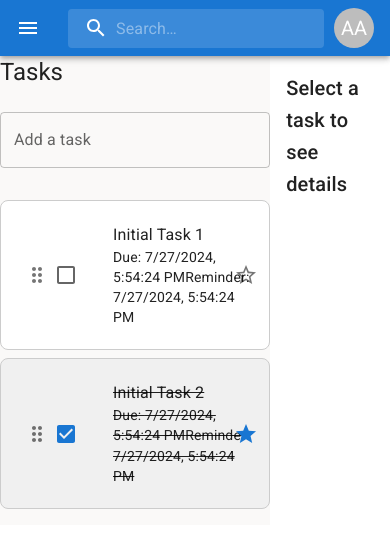
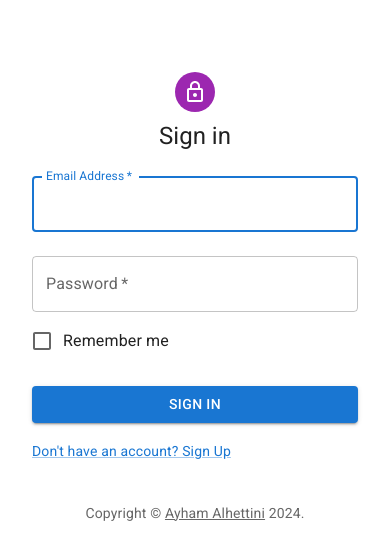
Before and after one commit to Ayham-Alhittini/Task-Management, a React (Vite) app in the folder client/: page / in a window 390 px wide. Shown: the top 560 px of the page. Built offline with nearby package versions, Linux system fonts and the light colour scheme.

Commit message:
Make design responsive and have basic auth design

```diff
--- a/client/src/App.jsx
+++ b/client/src/App.jsx
@@ -1,13 +1,15 @@
 import Sidebar from "./components/Sidebar";
 import Tasks from "./components/Tasks";
-import TaskInfo from "./components/TaskInfo";
-import { Box, createTheme, Stack, ThemeProvider } from "@mui/material";
+import { Box, createTheme, Stack, ThemeProvider, useMediaQuery, Drawer } from "@mui/material";
 import Navbar from "./components/Navbar";
 import { useState, useEffect } from "react";
+import { LocalizationProvider } from '@mui/x-date-pickers';
+import { AdapterDayjs } from '@mui/x-date-pickers/AdapterDayjs';
+import SignIn from './components/SignIn'
 
 function App() {
   const [mode, setMode] = useState("light");
-  const [selectedTask, setSelectedTask] = useState(null);
+  const [showSideBar, setShowSideBar] = useState(true);
 
   const darkTheme = createTheme({
     palette: {
@@ -15,21 +17,48 @@ function App() {
     },
   });
 
+  const isMobile = useMediaQuery(darkTheme.breakpoints.down('sm'));
+  const navbarHeight = 56; // Example height, adjust as needed
+
   useEffect(() => {
     document.documentElement.style.minHeight = '100%';
+    setShowSideBar(!isMobile);
   }, []);
 
   return (
-    <ThemeProvider theme={darkTheme}>
-      <Box sx={{ minHeight: '100vh' }} bgcolor={"background.default"} color={"text.primary"}>
-        <Navbar setMode={setMode} mode={mode}/>
-        <Stack direction="row" justifyContent="space-between">
-          <Sidebar/>
-          <Tasks setSelectedTask={setSelectedTask} />
-          <TaskInfo task={selectedTask} setTask={setSelectedTask} />
-        </Stack>
-      </Box>
-    </ThemeProvider>
+    <LocalizationProvider dateAdapter={AdapterDayjs}>
+      <ThemeProvider theme={darkTheme}>
+
+        <SignIn />
+        {/* <Box sx={{ minHeight: '100vh' }} bgcolor={"background.default"} color={"text.primary"}>
+          <Navbar setMode={setMode} mode={mode} menuClick={() => setShowSideBar(!showSideBar)} />
+          <Stack direction="row" justifyContent="space-between">
+            {isMobile ? (
+              <Drawer
+                anchor="left"
+                open={showSideBar}
+                onClose={() => setShowSideBar(false)}
+                ModalProps={{
+                  keepMounted: true, // Better open performance on mobile.
+                }}
+                sx={{
+                  "& .MuiDrawer-paper": {
+                    marginTop: `${navbarHeight}px`,
+                    width: "250px",
+                  },
+                }}
+              >
+                <Sidebar showSideBar={showSideBar} />
+              </Drawer>
+            ) : (
+              <Sidebar showSideBar={showSideBar} />
+            )}
+            <Tasks />
+          </Stack>
+        </Box> */}
+
+      </ThemeProvider>
+    </LocalizationProvider>
   );
 }
 
--- a/client/src/components/Navbar.jsx
+++ b/client/src/components/Navbar.jsx
@@ -62,7 +62,7 @@ const StyledInputBase = styled(InputBase)(({ theme }) => ({
   },
 }));
 
-const Navbar = ({ mode, setMode }) => {
+const Navbar = ({ mode, setMode, menuClick }) => {
   const [anchorEl, setAnchorEl] = useState(null);
 
   const handleMenuOpen = (event) => {
@@ -83,6 +83,7 @@ const Navbar = ({ mode, setMode }) => {
               color="inherit"
               aria-label="open drawer"
               sx={{ mr: 2 }}
+              onClick={menuClick}
             >
               <MenuIcon />
           </IconButton>
@@ -112,11 +113,11 @@ const Navbar = ({ mode, setMode }) => {
           vertical: 'top',
           horizontal: 'right',
         }}
-        sx={{ mt: '45px' }} // Adjust the value as needed
+        sx={{ mt: '45px', justifyContent: 'center' }} // Adjust the value as needed
         open={Boolean(anchorEl)}
         onClose={handleMenuClose}
       >
-        <MenuItem onClick={handleMenuClose}>Profile</MenuItem>
+        <MenuItem onClick={handleMenuClose} sx={{ cursor: 'default' }}>Ayham Alhettini</MenuItem>
         <MenuItem>
           <ModeNight sx={{ mr: 2 }} />
           Dark Mode
--- a/client/src/components/Sidebar.jsx
+++ b/client/src/components/Sidebar.jsx
@@ -1,12 +1,3 @@
-import {
-  FormatListBulleted as FormatListBulletedIcon,
-  DateRangeOutlined,
-  GradeOutlined,
-  HomeOutlined,
-  LightModeOutlined,
-  PersonOutlineOutlined,
-  Add
-} from "@mui/icons-material";
 import {
   Box,
   Divider,
@@ -20,8 +11,17 @@ import {
   Typography,
   useTheme
 } from "@mui/material";
+import {
+  FormatListBulleted as FormatListBulletedIcon,
+  DateRangeOutlined,
+  GradeOutlined,
+  HomeOutlined,
+  LightModeOutlined,
+  PersonOutlineOutlined,
+  Add
+} from "@mui/icons-material";
 
-const Sidebar = ({ mode, setMode }) => {
+const Sidebar = ({ showSideBar }) => {
   const theme = useTheme();
   const items = [
     { text: 'My Day', icon: <LightModeOutlined />, href: '#home' },
@@ -37,7 +37,16 @@ const Sidebar = ({ mode, setMode }) => {
   ];
 
   return (
-    <Box flex={1} sx={{ display: { xs: "none", sm: "block" }, height: 'calc(100vh - 64px)', borderRight: `1px solid ${theme.palette.divider}`, boxShadow: '1px 0px 2px rgba(0, 0, 0, 0.1)', bgcolor: theme.palette.background.paper }}>
+    <Box
+      sx={{
+        display: showSideBar ? 'block' : 'none',
+        width: { xs: 250, sm: 300 }, // Adjust width for mobile and desktop
+        height: '100%',
+        borderRight: { xs: 0, sm: `1px solid ${theme.palette.divider}` },
+        boxShadow: { xs: 'none', sm: '1px 0px 2px rgba(0, 0, 0, 0.1)' },
+        bgcolor: theme.palette.background.paper,
+      }}
+    >
       <Box sx={{ width: "100%", height: '100%', display: 'flex', flexDirection: 'column', justifyContent: 'space-between', mt: '10px' }}>
         <Box>
           <List>
--- /dev/null
+++ b/client/src/components/SignIn.jsx
@@ -0,0 +1,208 @@
+import * as React from 'react';
+import Avatar from '@mui/material/Avatar';
+import Button from '@mui/material/Button';
+import CssBaseline from '@mui/material/CssBaseline';
+import TextField from '@mui/material/TextField';
+import FormControlLabel from '@mui/material/FormControlLabel';
+import Checkbox from '@mui/material/Checkbox';
+import Link from '@mui/material/Link';
+import Paper from '@mui/material/Paper';
+import Box from '@mui/material/Box';
+import Grid from '@mui/material/Grid';
+import LockOutlinedIcon from '@mui/icons-material/LockOutlined';
+import Typography from '@mui/material/Typography';
+import { createTheme, ThemeProvider } from '@mui/material/styles';
+
+function Copyright(props) {
+  return (
+    <Typography variant="body2" color="text.secondary" align="center" {...props}>
+      {'Copyright © '}
+      <Link color="inherit" href="https://ayham-alhettini.web.app/">
+        Ayham Alhettini
+      </Link>{' '}
+      {new Date().getFullYear()}
+      {'.'}
+    </Typography>
+  );
+}
+
+const defaultTheme = createTheme();
+
+export default function SignIn() {
+  const handleSubmit = (event) => {
+    event.preventDefault();
+    const data = new FormData(event.currentTarget);
+    console.log({
+      email: data.get('email'),
+      password: data.get('password'),
+    });
+  };
+
+  return (
+    <ThemeProvider theme={defaultTheme}>
+      <Grid container component="main" sx={{ height: '100vh' }}>
+        <CssBaseline />
+        <Grid
+          item
+          xs={false}
+          sm={4}
+          md={7}
+          sx={{
+            backgroundImage:
+              'url("https://atypon-task-management.s3.eu-north-1.amazonaws.com/auth-background.jpg")',
+            backgroundColor: (t) =>
+              t.palette.mode === 'light' ? t.palette.grey[50] : t.palette.grey[900],
+            backgroundSize: 'cover',
+            backgroundPosition: 'left',
+          }}
+        />
+        <Grid item xs={12} sm={8} md={5} component={Paper} elevation={6} square>
+
+          <Box
+            sx={{
+              my: 8,
+              mx: 4,
+              display: 'flex',
+              flexDirection: 'column',
+              alignItems: 'center',
+            }}
+          >
+            <Avatar sx={{ m: 1, bgcolor: 'secondary.main' }}>
+              <LockOutlinedIcon />
+            </Avatar>
+            <Typography component="h1" variant="h5">
+              Sign in
+            </Typography>
+            <Box component="form" noValidate onSubmit={handleSubmit} sx={{ mt: 1 }}>
+              <TextField
+                margin="normal"
+                required
+                fullWidth
+                id="email"
+                label="Email Address"
+                name="email"
+                autoComplete="email"
+                autoFocus
+              />
+              <TextField
+                margin="normal"
+                required
+                fullWidth
+                name="password"
+                label="Password"
+                type="password"
+                id="password"
+                autoComplete="current-password"
+              />
+              <FormControlLabel
+                control={<Checkbox value="remember" color="primary" />}
+                label="Remember me"
+              />
+              <Button
+                type="submit"
+                fullWidth
+                variant="contained"
+                sx={{ mt: 3, mb: 2 }}
+              >
+                Sign In
+              </Button>
+              <Grid container>
+                <Grid item>
+                  <Link href="#" variant="body2">
+                    {"Don't have an account? Sign Up"}
+                  </Link>
+                </Grid>
+              </Grid>
+              <Copyright sx={{ mt: 5 }} />
+            </Box>
+          </Box>
+
+        {/* <Box
+          sx={{
+            my: 8,
+            mx: 4,
+            display: 'flex',
+            flexDirection: 'column',
+            alignItems: 'center',
+          }}
+        >
+          <Avatar sx={{ m: 1, bgcolor: 'secondary.main' }}>
+            <LockOutlinedIcon />
+          </Avatar>
+          <Typography component="h1" variant="h5">
+            Sign up
+          </Typography>
+          <Box component="form" noValidate onSubmit={handleSubmit} sx={{ mt: 3 }}>
+            <Grid container spacing={2}>
+              <Grid item xs={12} sm={6}>
+                <TextField
+                  autoComplete="given-name"
+                  name="firstName"
+                  required
+                  fullWidth
+                  id="firstName"
+                  label="First Name"
+                  autoFocus
+                />
+              </Grid>
+              <Grid item xs={12} sm={6}>
+                <TextField
+                  required
+                  fullWidth
+                  id="lastName"
+                  label="Last Name"
+                  name="lastName"
+                  autoComplete="family-name"
+                />
+              </Grid>
+              <Grid item xs={12}>
+                <TextField
+                  required
+                  fullWidth
+                  id="email"
+                  label="Email Address"
+                  name="email"
+                  autoComplete="email"
+                />
+              </Grid>
+              <Grid item xs={12}>
+                <TextField
+                  required
+                  fullWidth
+                  name="password"
+                  label="Password"
+                  type="password"
+                  id="password"
+                  autoComplete="new-password"
+                />
+              </Grid>
+              <Grid item xs={12}>
+                <FormControlLabel
+                  control={<Checkbox value="allowExtraEmails" color="primary" />}
+                  label="I want to receive inspiration, marketing promotions and updates via email."
+                />
+              </Grid>
+            </Grid>
+            <Button
+              type="submit"
+              fullWidth
+              variant="contained"
+              sx={{ mt: 3, mb: 2 }}
+            >
+              Sign Up
+            </Button>
+            <Grid container justifyContent="flex-end">
+              <Grid item>
+                <Link href="#" variant="body2">
+                  Already have an account? Sign in
+                </Link>
+              </Grid>
+            </Grid>
+          </Box>
+        </Box> */}
+
+        </Grid>
+      </Grid>
+    </ThemeProvider>
+  );
+}
--- a/client/src/components/Task.jsx
+++ b/client/src/components/Task.jsx
@@ -6,7 +6,7 @@ import { useSortable } from '@dnd-kit/sortable';
 import DragIndicatorIcon from '@mui/icons-material/DragIndicator';
 import { CSS } from '@dnd-kit/utilities';
 
-const Task = ({ task, onToggleCompleted, onToggleImportant }) => {
+const Task = ({ task, onToggleCompleted, onToggleImportant, onClick }) => {
 
   const theme = useTheme();
 
@@ -28,6 +28,9 @@ const Task = ({ task, onToggleCompleted, onToggleImportant }) => {
   return (
     <ListItem
 
+
+      onClick={onClick}
+
       ref={setNodeRef}
 
       style={{
@@ -37,7 +40,8 @@ const Task = ({ task, onToggleCompleted, onToggleImportant }) => {
         borderRadius: '8px',
         margin: '8px 0',
         padding: '16px',
-        backgroundColor: getTaskColor()
+        backgroundColor: getTaskColor(),
+        cursor: 'pointer'
       }}
     >
       <IconButton {...attributes} {...listeners}>
--- a/client/src/components/TaskInfo.jsx
+++ b/client/src/components/TaskInfo.jsx
@@ -1,20 +1,15 @@
 import React from 'react';
-import { Box, Typography, TextField, List, ListItem, ListItemText, Divider, Button, useTheme } from '@mui/material';
-import { DateTimePicker } from '@mui/lab';
+import { Box, Typography, TextField, List, ListItem, ListItemText, Divider, Button, useTheme, IconButton, Stack } from '@mui/material';
+import { ExitToAppOutlined as ExitToAppIcon, Delete } from '@mui/icons-material';
 
 const TaskInfo = ({ task, setTask }) => {
   const theme = useTheme();
+
   if (!task) {
     return (
-      <Box p={2} flex={1.3}>
-        <Typography variant="h6">Select a task to see details</Typography>
-      </Box>
+      <></>
     );
   }
-
-  const handleDateChange = (field, date) => {
-    setTask({ ...task, [field]: date });
-  };
 
   const handleTextChange = (field, text) => {
     setTask({ ...task, [field]: text });
@@ -29,37 +24,20 @@ const TaskInfo = ({ task, setTask }) => {
     setTask({ ...task, steps: newSteps });
   };
 
+  const handleDeleteTask = () => {
+    // Implement the delete task functionality
+    // Example:
+    // deleteTask(task.id);
+  };
+
   return (
-    <Box p={2} flex={1.3} sx={{ display: { xs: "none", sm: "block" }, height: 'calc(100vh - 64px)', borderLeft: `1px solid ${theme.palette.divider}`, boxShadow: '-1px 0px 2px rgba(0, 0, 0, 0.1)', bgcolor: theme.palette.background.paper }}>
+    <Box position={'relative'} p={2} flex={1} sx={{ display: { xs: "none", sm: "block" }, height: 'calc(100vh - 64px)', borderLeft: `1px solid ${theme.palette.divider}`, boxShadow: '-1px 0px 2px rgba(0, 0, 0, 0.1)', bgcolor: theme.palette.background.paper }}>
       <Typography variant="h5" gutterBottom>{task.text}</Typography>
 
       <TextField
         label="Task Name"
         value={task.text}
         onChange={(e) => handleTextChange('text', e.target.value)}
-        fullWidth
-        variant="outlined"
-        sx={{ mt: 2 }}
-      />
-
-      <DateTimePicker
-        label="Due Date"
-        value={task.dueDate}
-        onChange={(date) => handleDateChange('dueDate', date)}
-        renderInput={(params) => <TextField {...params} fullWidth sx={{ mt: 2 }} />}
-      />
-
-      <DateTimePicker
-        label="Reminder"
-        value={task.reminder}
-        onChange={(date) => handleDateChange('reminder', date)}
-        renderInput={(params) => <TextField {...params} fullWidth sx={{ mt: 2 }} />}
-      />
-
-      <TextField
-        label="Category"
-        value={task.category}
-        onChange={(e) => handleTextChange('category', e.target.value)}
         fullWidth
         variant="outlined"
         sx={{ mt: 2 }}
@@ -101,6 +79,16 @@ const TaskInfo = ({ task, setTask }) => {
           </React.Fragment>
         ))}
       </List>
+
+      {/* Footer Actions */}
+      <Stack direction={'row'} width={'100%'} position={'absolute'} right={'0'} bottom={'0'} mt={2} textAlign="center" justifyContent={'space-between'} sx={{ borderTop: `1px solid ${theme.palette.divider}`, pt: 2 }}>
+        <IconButton color="primary" onClick={() => setTask(null)} aria-label="exit">
+          <ExitToAppIcon />
+        </IconButton>
+        <IconButton color="error" onClick={handleDeleteTask} aria-label="delete task">
+          <Delete />
+        </IconButton>
+      </Stack>
     </Box>
   );
 };
--- a/client/src/components/Tasks.jsx
+++ b/client/src/components/Tasks.jsx
@@ -1,39 +1,29 @@
 import React, { useState, useEffect } from 'react';
-import { Box, Stack, Skeleton, TextField, List, Divider, Typography, useTheme } from '@mui/material';
-import Task from './Task';
+import { Box, Stack, Skeleton, TextField, List, Typography, useTheme, IconButton, InputAdornment } from '@mui/material';
 import { closestCenter, DndContext } from '@dnd-kit/core';
 import { arrayMove, SortableContext, verticalListSortingStrategy } from '@dnd-kit/sortable';
+import { AddCircleOutline } from '@mui/icons-material';
+import Task from './Task'; // Assuming Task component is defined elsewhere
+import TaskInfo from './TaskInfo';
 
-const Tasks = ({ setSelectedTask }) => {
-
+const Tasks = () => {
   const initialTasks = [
     {
       id: 1,
       text: 'Initial Task 1',
       completed: false,
-      important: false,
-      dueDate: new Date(),
-      reminder: new Date(),
-      steps: [],
-      notes: 'Note for task 1'
     },
     {
       id: 2,
       text: 'Initial Task 2',
       completed: true,
-      important: true,
-      dueDate: new Date(),
-      reminder: new Date(),
-      steps: [],
-      notes: 'Note for task 2'
     },
   ];
 
   const [loading, setLoading] = useState(true);
   const [tasks, setTasks] = useState(initialTasks);
-  const [newTask, setNewTask] = useState('');
-  const [dueDate, setDueDate] = useState(null);
-  const [reminder, setReminder] = useState(null);
+  const [taskText, setTaskText] = useState('');
+  const [selectedTask, setSelectedTask] = useState(null);
 
   const theme = useTheme();
 
@@ -41,49 +31,31 @@ const Tasks = ({ setSelectedTask }) => {
     const timer = setTimeout(() => {
       setLoading(false);
     }, 100);
-
     return () => clearTimeout(timer);
   }, []);
 
   const handleAddTask = () => {
-    if (newTask.trim()) {
+    if (taskText.trim()) {
       const newTaskObj = {
         id: tasks.length + 1,
-        text: newTask,
+        text: taskText,
         completed: false,
-        important: false,
-        dueDate,
-        reminder,
-        steps: [],
-        notes: ''
       };
       setTasks([...tasks, newTaskObj]);
-      setNewTask('');
-      setDueDate(null);
-      setReminder(null);
+      setTaskText('');
       setSelectedTask(newTaskObj);
     }
   };
 
   const handleToggleCompleted = (id) => {
-    console.log('completed toggled');
     setTasks(tasks.map(task =>
       task.id === id ? { ...task, completed: !task.completed } : task
     ));
   };
 
-  const handleToggleImportant = (id) => {
-    setTasks(tasks.map(task =>
-      task.id === id ? { ...task, important: !task.important } : task
-    ));
-  };
-
   const onDragEnd = (event) => {
-    console.log('drag and drop toggled');
     const { active, over } = event;
-
     if (!over || active.id === over.id) return;
-
     setTasks((tasks) => {
       const oldIndex = tasks.findIndex(task => task.id === active.id);
       const newIndex = tasks.findIndex(task => task.id === over.id);
@@ -91,11 +63,18 @@ const Tasks = ({ setSelectedTask }) => {
     });
   };
 
+  const onTaskClicked = (task) => {
+    setSelectedTask(task);
+  };
 
   return (
+    <Stack
+      direction={'row'}
+      flex={6}
+    >
       <Box
-      flex={4}
-      p={{ xs: 0, md: 2 }}
+        flex={5}
+        p={2}
         bgcolor={theme.palette.mode === 'light' ? '#FAF9F8' : '#000'}
       >
         {loading ? (
@@ -109,37 +88,60 @@ const Tasks = ({ setSelectedTask }) => {
           <Box>
             <Typography variant="h5" gutterBottom>Tasks</Typography>
 
+            {/* Task Input Bar */}
+            <Box display="flex" alignItems="center" mb={2}>
               <TextField
                 label="Add a task"
-            value={newTask}
-            onChange={(e) => setNewTask(e.target.value)}
-            onKeyPress={(e) => e.key === 'Enter' && handleAddTask()}
+                variant="outlined"
+                value={taskText}
+                onChange={(e) => setTaskText(e.target.value)}
+                onKeyPress={(e) => {
+                  if (e.key === 'Enter') {
+                    handleAddTask();
+                  }
+                }}
                 fullWidth
-            variant="outlined"
-            sx={{ mt: 2 }}
+                InputProps={{
+                  endAdornment: (
+                    <InputAdornment position="end">
+                      <IconButton
+                        color="primary"
+                        aria-label="add task"
+                        onClick={handleAddTask}
+                      >
+                        <AddCircleOutline />
+                      </IconButton>
+                    </InputAdornment>
+                  )
+                }}
               />
-
+            </Box>
 
             <DndContext collisionDetection={closestCenter} onDragEnd={onDragEnd}>
               <SortableContext items={tasks} strategy={verticalListSortingStrategy}>
-                <List sx={{ mt: 2 }}>
-                  {
-                    tasks.map(task => (
-                      <Task key={task.id}
+                <List
+                  sx={{
+                    mt: 2,
+                    height: '75vh', // Set a specific height for the task list
+                    overflowY: 'auto', // Enable vertical scrolling
+                  }}
+                >
+                  {tasks.map(task => (
+                    <Task
+                      key={task.id}
                       task={task}
                       onToggleCompleted={handleToggleCompleted}
-                        onToggleImportant={handleToggleImportant}
-                        onClick={() => setSelectedTask(task)}
+                      onClick={() => onTaskClicked(task)}
                     />
-                    ))
-                  }
+                  ))}
                 </List>
               </SortableContext>
             </DndContext>
-
           </Box>
         )}
       </Box>
+      <TaskInfo task={selectedTask} setTask={setSelectedTask} />
+    </Stack>
   );
 };
 
```
Also changed, not shown: client/package.json (+4 -3 lines), 1 other file (tests, documents, lock files or other folders). Lines whose indentation alone changed are shown as unchanged.
